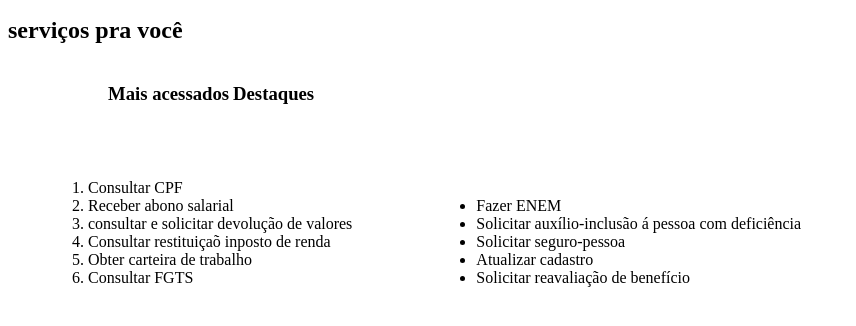
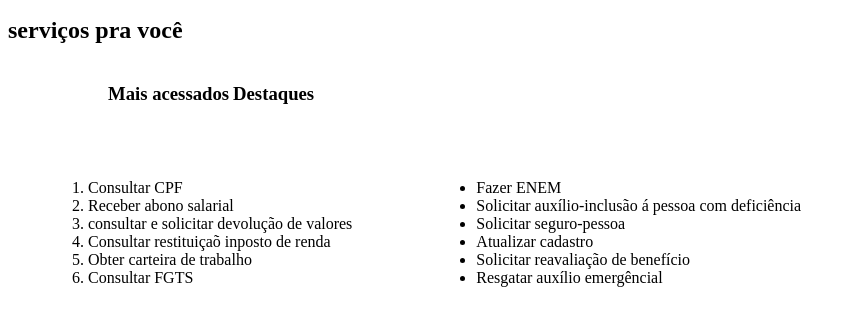
Before and after one commit to VandreyAmorim/Estudos, a plain HTML site: page index.html in a window 1280 px wide. Shown: the part 96-422 px from the top of the page, without its empty margins (0-856 px from the left). Drawn offline with Linux system fonts and the light colour scheme.

Commit message:
Adicionado Resgatar auxílio emergêncial

```diff
--- a/index.html
+++ b/index.html
@@ -35,6 +35,7 @@
             <li>Solicitar seguro-pessoa</li>
             <li>Atualizar cadastro</li>
             <li>Solicitar reavaliação de benefício</li>
+            <li>Resgatar auxílio emergêncial</li>
         </ul>
 
     </div>
```
